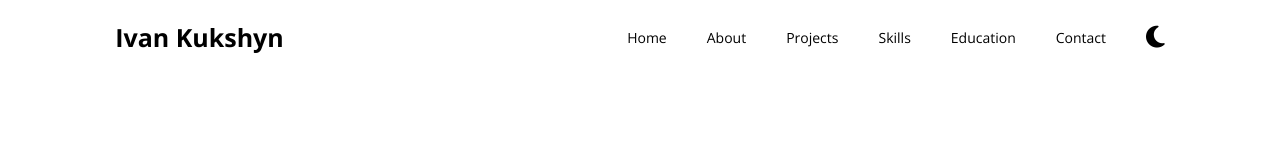
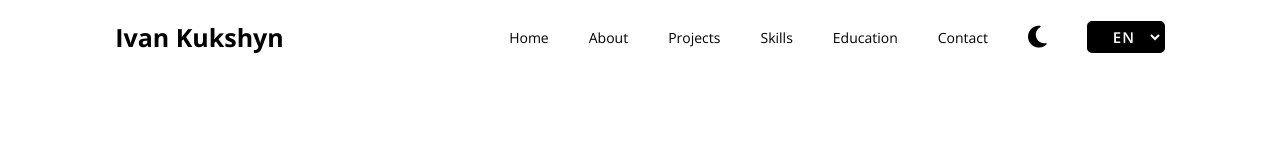
Before and after one commit to Ivan-Kukshyn/portfolio-ivan-kukshyn, a React (Vite) app: page / in a window 1280 px wide. Shown: the top 160 px of the page. Built offline with nearby package versions, Linux system fonts and the light colour scheme.

Commit message:
Added language-switcher button in Header.jsx.

```diff
--- a/src/assets/css/App.css
+++ b/src/assets/css/App.css
@@ -107,7 +107,7 @@ section {
 
 #language-switch {
     background-color: var(--main-color);
-    color: var(--btn-color);
+    color: var(--btn-text-color);
     padding: .3rem 1rem .3rem 2rem;
     border: 2px solid var(--main-color);
     border-radius: .5rem;
--- a/src/components/Header.jsx
+++ b/src/components/Header.jsx
@@ -59,6 +59,12 @@ function Header() {
         </nav>
         <i className={`theme-toggle fa-solid ${isDarkTheme ? 'fa-sun' : 'fa-moon'}`} onClick={toggleTheme}
           title={isDarkTheme ? 'Switch to Light Theme' : 'Switch to Dark Theme'} id="theme-toggle"></i>
+        <select id="language-switch">
+          <option value="en" selected>EN</option>
+          <option value="ua">UA</option>
+          <option value="ru">RU</option>
+          <option value="fr">FR</option>
+        </select>
         <i className="fa-solid fa-bars" id="menu-icon" onClick={toggleMenu}></i>
       </div>
     </header>
```
